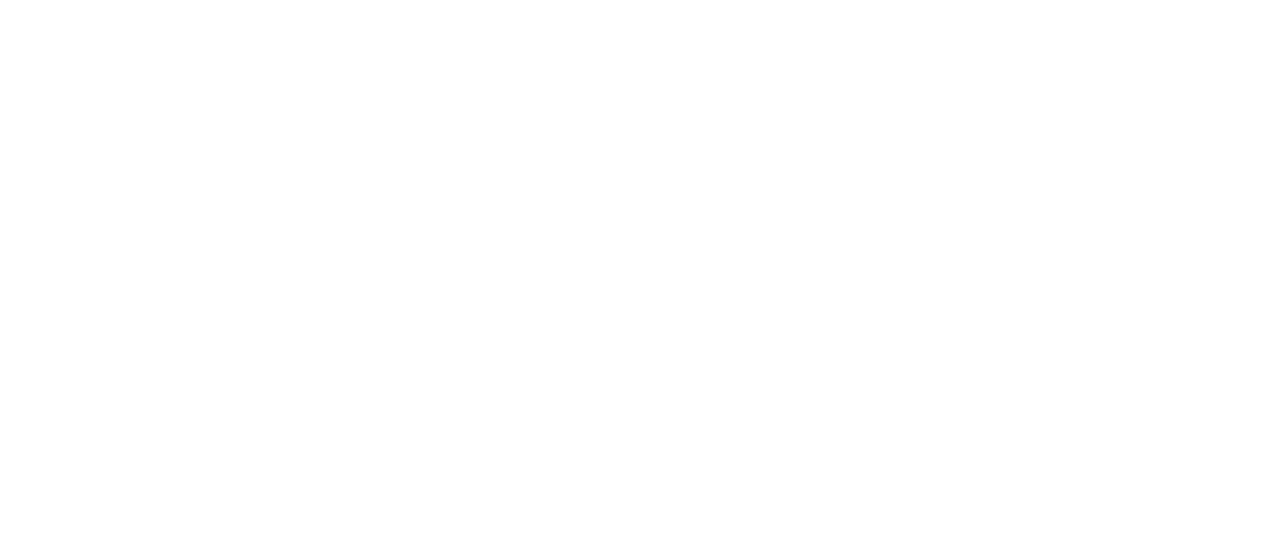
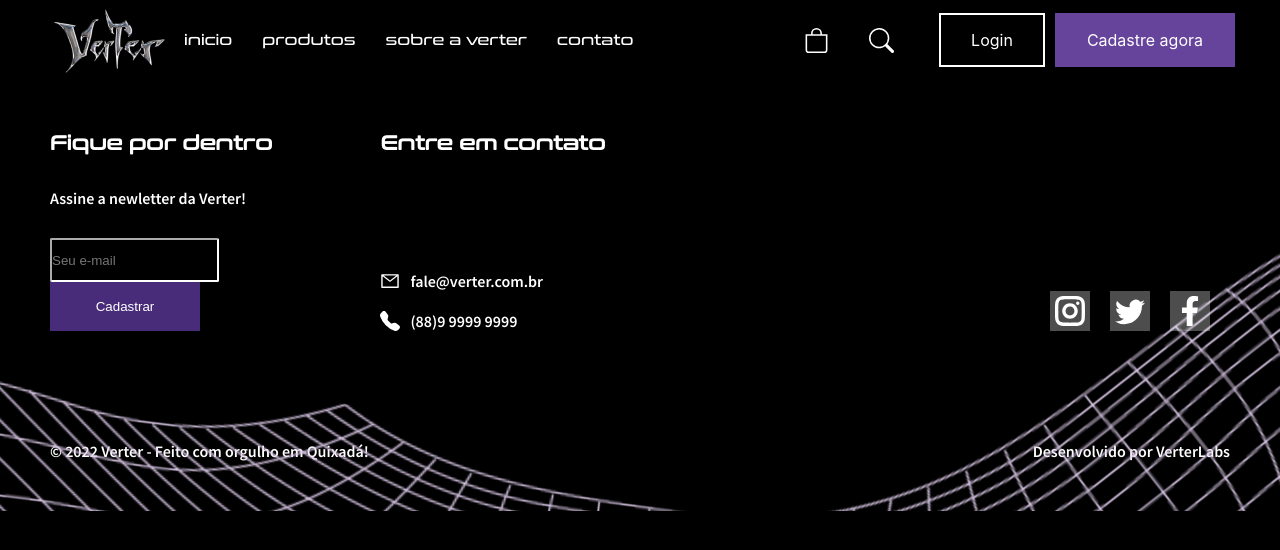
Before and after one commit to brenomarinho2001/Produto, a React (Create React App) app in the folder app/: page /Home in a window 1280 px wide. Before the commit this address had no page. Shown: the top 550 px of the page. Built offline with nearby package versions, Linux system fonts and the light colour scheme.

Commit message:
commit home

```diff
--- a/app/src/App.js
+++ b/app/src/App.js
@@ -4,13 +4,14 @@
 import { BrowserRouter, Routes, Route } from "react-router-dom";
 import Cadastro from './Components/Basics/Pages/Cadastro';
 import Login from './Components/Basics/Pages/Login/Login';
-
+import Home from './Components/Basics/Pages/Home/Home';
 
 function App() {
   return (
     <div className="App">
       <BrowserRouter>
       <Routes>
+        <Route path="/Home" element={<Home/>}></Route>
         <Route path="/" element={<Login/>}></Route>
         <Route path="/Cadastro" element={<Cadastro/>}></Route>
         <Route path="/Login" element={<Login/>}></Route>
--- a/app/src/Components/Basics/Header.js
+++ b/app/src/Components/Basics/Header.js
@@ -15,7 +15,7 @@
         <ul style={{padding:'30px',display:'flex',alignItems:'center'}}>
             <img src={logo} alt="Logo" style={{marginLeft:'20px',cursor:'pointer'}}/>
             <div>
-                <li><a href="www.google.com" class='texto' style={{fontSize:'15px'}}>ini­cio</a></li>
+                <li><a href="/Home" class='texto' style={{fontSize:'15px'}}>ini­cio</a></li>
                 <li><a href="www.google.com" class='texto' style={{fontSize:'15px'}}>produtos</a></li>
                 <li><a href="www.google.com" class='texto' style={{fontSize:'15px'}}>sobre a verter</a></li>
                 <li><a href="www.google.com" class='texto' style={{fontSize:'15px'}}>contato</a></li>
--- /dev/null
+++ b/app/src/Components/Basics/Pages/Home/Home.css
@@ -0,0 +1,8 @@
+* {
+    margin: 0;
+    padding: 0;
+}
+
+body {
+    background: #000;
+}
--- /dev/null
+++ b/app/src/Components/Basics/Pages/Home/Home.js
@@ -0,0 +1,13 @@
+import Footers from '../../Footers'
+import Header from '../../Header'
+import './Home.css'
+
+export default function Home () {
+    return (
+        <div className='container'>
+            <Header style={{height:'20%'}}/>
+            <Footers/>
+        </div>
+
+    )
+}
```
